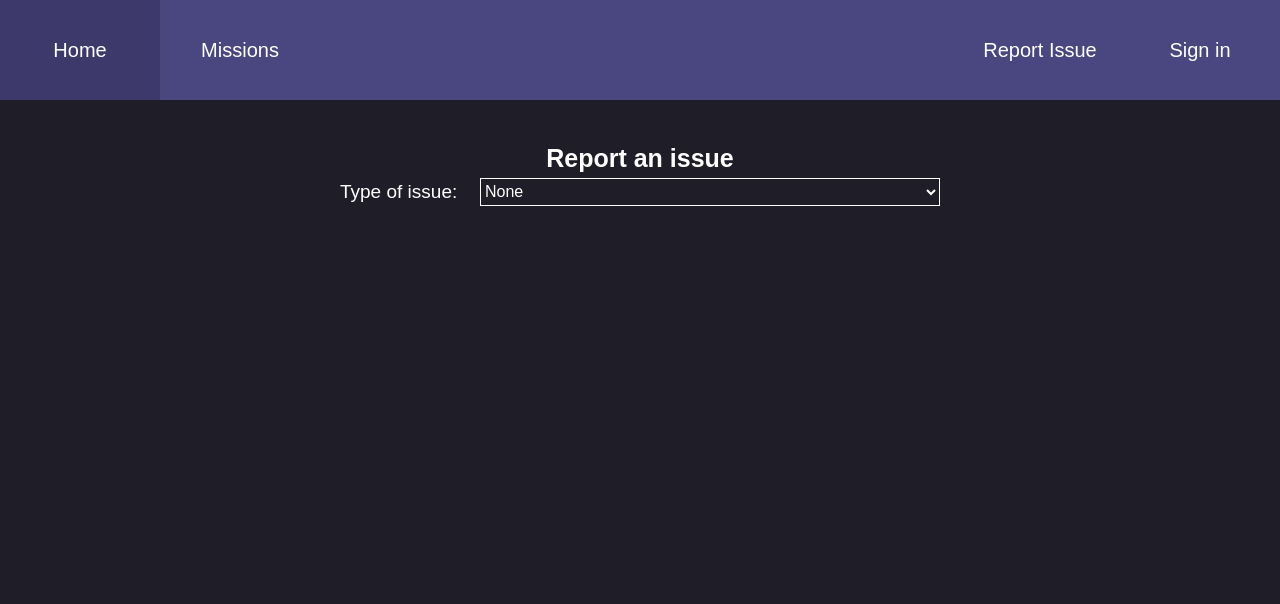
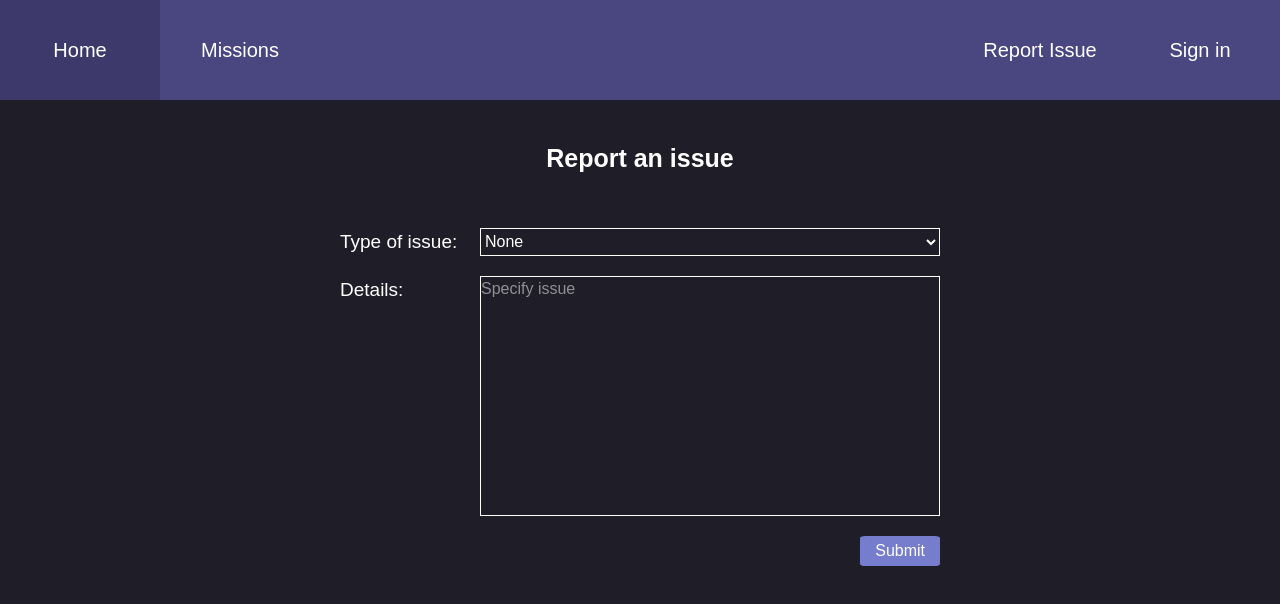
Before and after one commit to KernelSaunders/frontend, a Next.js app: page /report in a window 1280 px wide. Shown: the top 604 px of the page. Built offline with nearby package versions, Linux system fonts and the light colour scheme.

Commit message:
Report Page

```diff
--- a/src/app/globals.css
+++ b/src/app/globals.css
@@ -54,7 +54,7 @@ body {
   text-decoration: none;
   border: 1px solid transparent;
   width: 160px;
-  transition: background-color 0.2 ease, border-color 0.2s ease;
+  transition: background-color 0.2s ease, border-color 0.2s ease;
   height: 100%;
 }
 
@@ -79,6 +79,13 @@ body {
   text-align: center;
   font-weight: bold;
   font-size: 25px;
+  margin-bottom: 50px;
+}
+
+.form {
+  display: flex;
+  flex-direction: column;
+  gap: 20px;
 }
 
 .formrow {
@@ -97,3 +104,30 @@ body {
   border: 1px solid white;
   width: 100%;
 }
+
+select.reportinput:focus {
+  background-color: #1F1E28;
+  border: 1px solid white;
+}
+
+textarea.reportinput {
+  resize: none;
+  background-color: transparent;
+  min-height: 240px;
+}
+
+.buttonrow {
+  display: flex;
+  justify-content: flex-end;
+}
+
+.submitbutton {
+  background-color: #767DCC;
+  padding: 3px 15px;
+  border-radius: 7%;
+}
+
+.submitbutton:hover {
+  background: #676EBB;
+  cursor: pointer;
+}
--- a/src/app/report/page.tsx
+++ b/src/app/report/page.tsx
@@ -1,10 +1,23 @@
+"use client";
+
+import { useState } from "react";
+
 export default function Report() {
+
+    const [issueType, setIssueType] = useState("None");
+    const [issueDetail, setIssueDetail] = useState("");
+
+    function handleReport(e: React.FormEvent) {
+        e.preventDefault();
+
+    }
+
     return(
         <main className="reportpage">
             <div className="reportcontainer">
                 <h1>Report an issue</h1>
 
-                <form action="">
+                <form onSubmit={handleReport} className="form">
                     <div className="formrow">
                         <label htmlFor="issueType">Type of issue: </label>
                         <select id="issueType" className="reportinput">
@@ -14,6 +27,13 @@ export default function Report() {
                             <option>Other</option>
                         </select>
                     </div>
+                    <div className="formrow">
+                        <label htmlFor="issueDetail">Details: </label>
+                        <textarea id="issueDetail" placeholder="Specify issue" className="reportinput"></textarea>
+                    </div>
+                    <div className="buttonrow">
+                        <button type="submit" className="submitbutton">Submit</button>
+                    </div>
                 </form>
             </div>
         </main>
```
